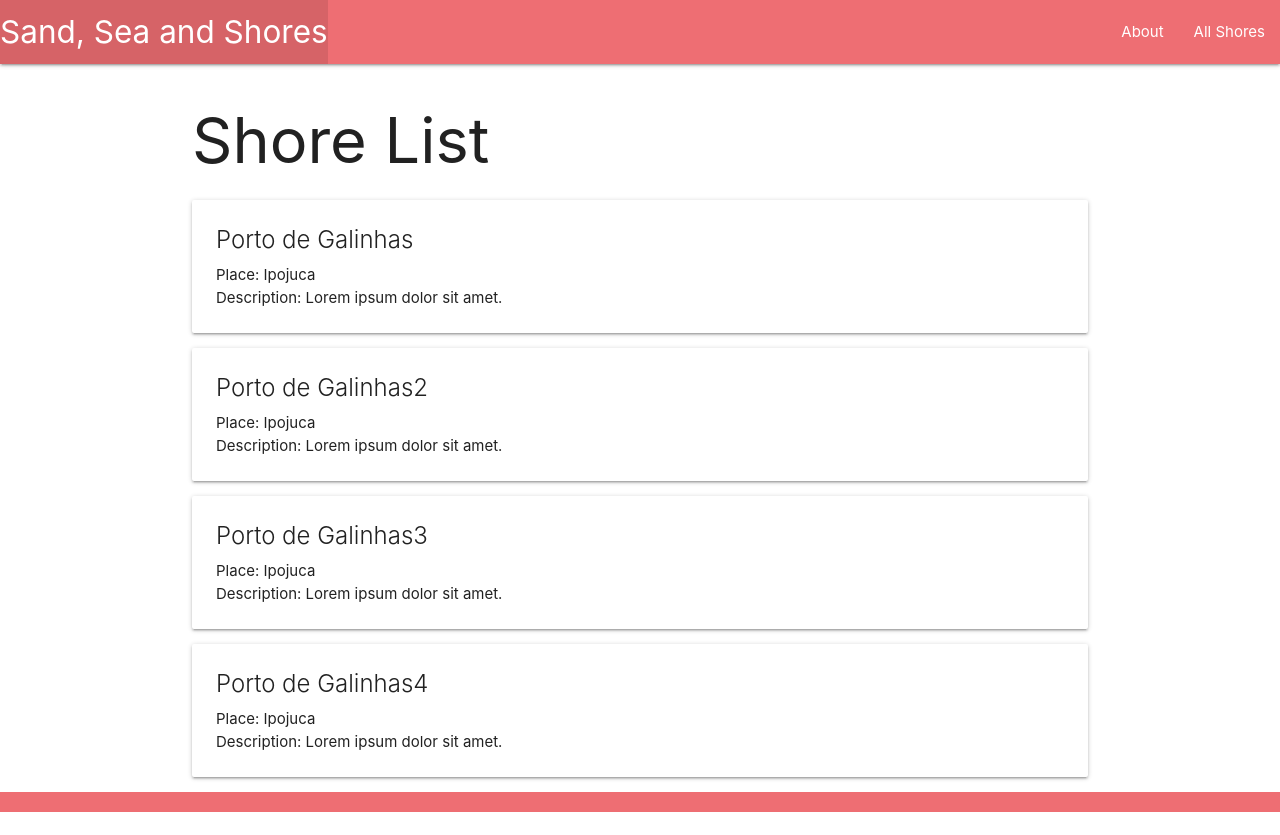
After one commit to claudiauhr/sand_sea_shores, a Django app: page /shores/ in a window 1280 px wide. The commit adds this page. Run offline with Django 4.2, Linux system fonts and the light colour scheme.

Commit message:
wip: added all Shores page

```diff
--- a/main_app/templates/base.html
+++ b/main_app/templates/base.html
@@ -28,6 +28,7 @@
           </ul>
           <ul class="right">
             <li><a href="/about">About</a></li>
+            <li><a href="/shores">All Shores</a></li>
           </ul>
         </div>
       </nav>
--- /dev/null
+++ b/main_app/templates/shores/index.html
@@ -0,0 +1,15 @@
+{% extends 'base.html' %} {% block content %}
+
+<h1>Shore List</h1>
+
+{% for shore in shores %}
+
+<div class="card">
+    <div class="card-content">
+        <span class="card-title">{{ shore.name }}</span>
+        <p>Place: {{ shore.place }}</p>
+        <p>Description: {{ shore.description }}</p>
+    </div>
+</div>
+
+{% endfor %} {% endblock %}
--- a/main_app/urls.py
+++ b/main_app/urls.py
@@ -1,8 +1,8 @@
-
 from django.urls import path
 from . import views
 
 urlpatterns = [
     path('', views.home, name='home'),
     path('about/', views.about, name='about'),
+    path('shores/', views.shores_index, name='index'),
 ]
--- a/main_app/views.py
+++ b/main_app/views.py
@@ -6,3 +6,19 @@ def home(request):
 
 def about(request):
     return render(request, 'about.html')
+
+def shores_index(request):
+    return render(request, 'shores/index.html', {'shores': shores})
+
+class Shore:
+    def __init__(self, name, place, description):
+        self.name = name
+        self.place = place
+        self.description = description
+
+shores = [
+    Shore('Porto de Galinhas', 'Ipojuca', 'Lorem ipsum dolor sit amet.'),
+    Shore('Porto de Galinhas2', 'Ipojuca', 'Lorem ipsum dolor sit amet.'),
+    Shore('Porto de Galinhas3', 'Ipojuca', 'Lorem ipsum dolor sit amet.'),
+    Shore('Porto de Galinhas4', 'Ipojuca', 'Lorem ipsum dolor sit amet.')
+]
```
Also changed, not shown: main_app/templates/shores/detail.html (added).
